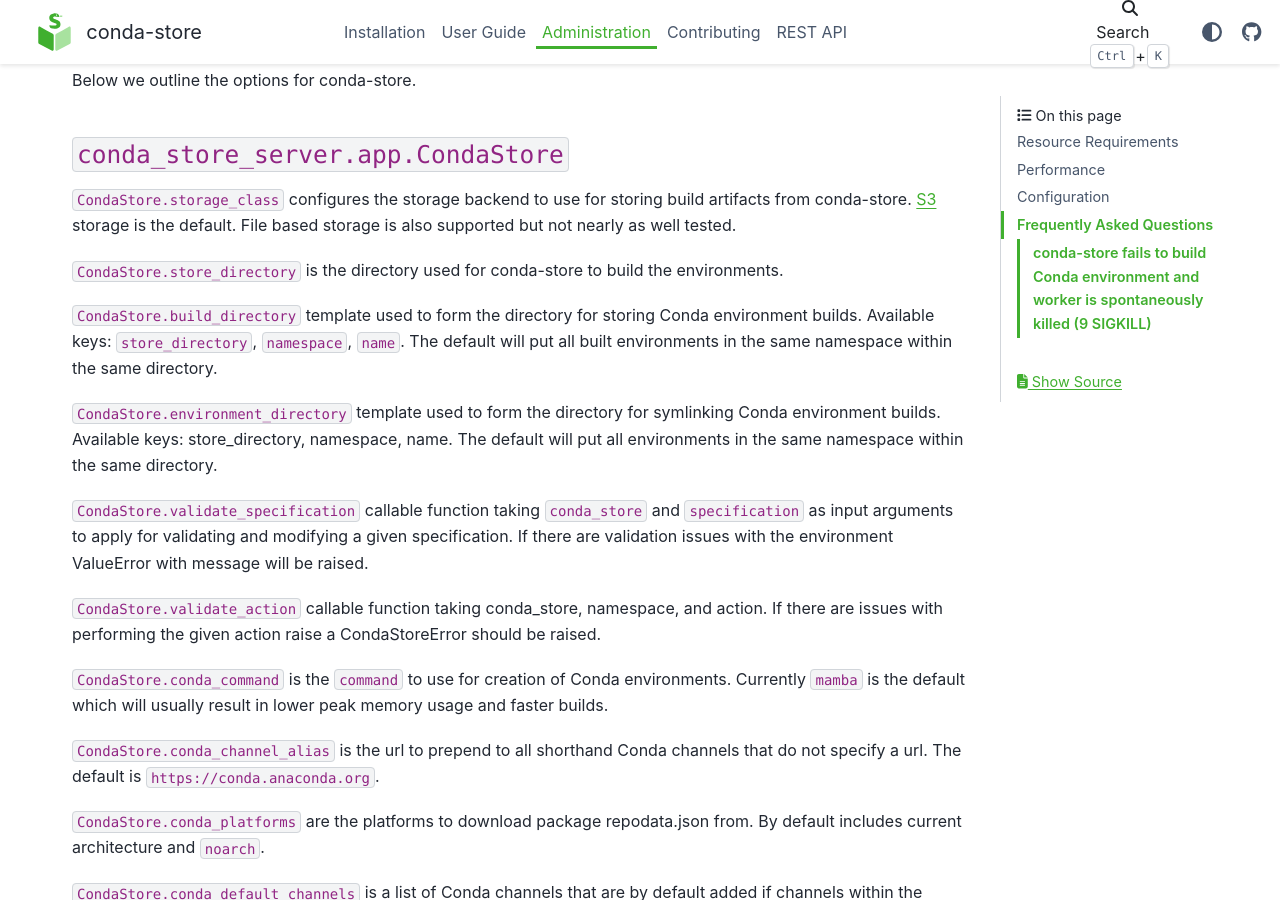
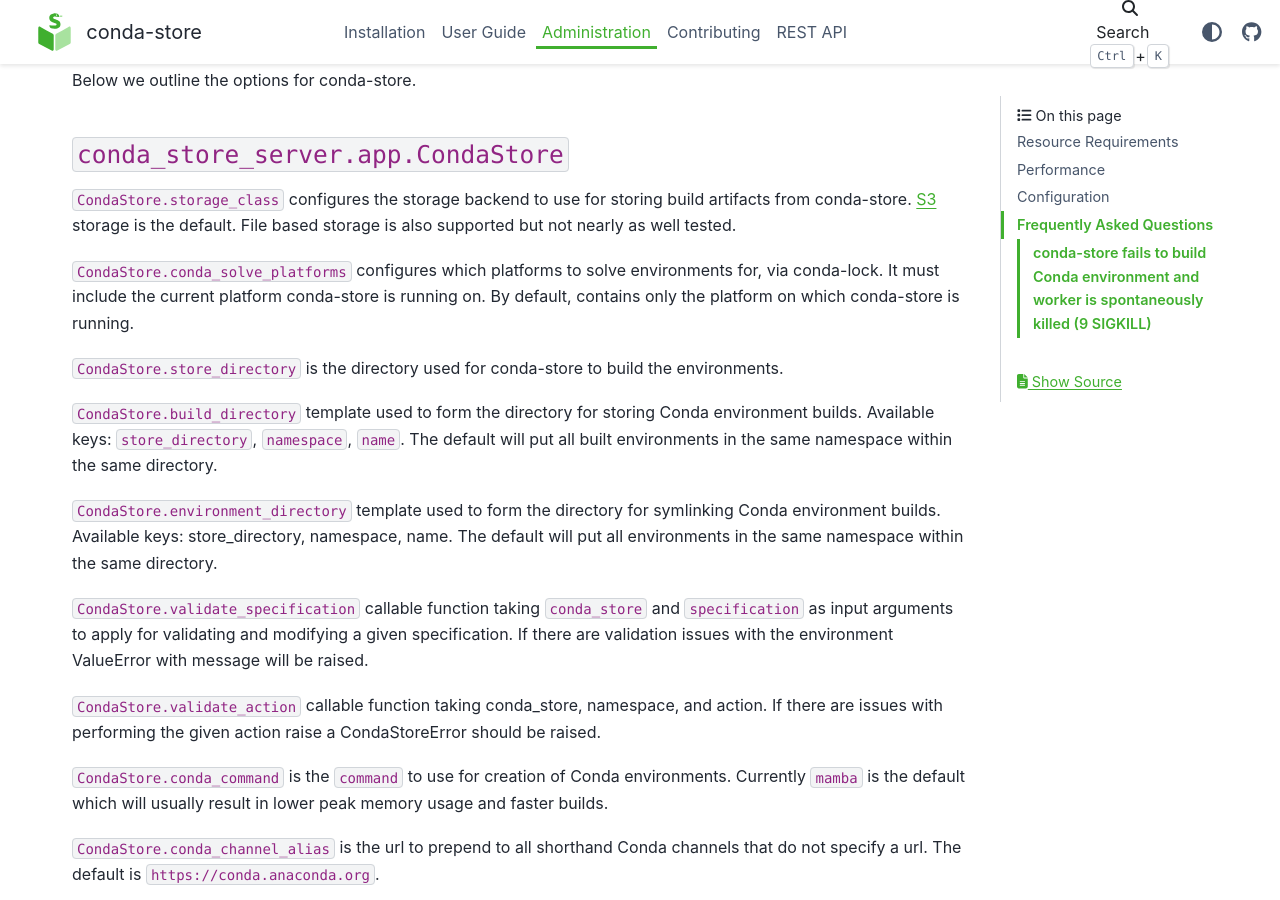
Before and after one commit to conda-incubator/conda-store, a Sphinx documentation site: the page built from docs/administration.md, in a window 1280 px wide and 900 px high, scrolled down 1499 px. Built offline with Sphinx 7.4.7 and the PyData theme 0.15.4, drawn with Linux system fonts in a browser that asks for light colours.

Commit message:
add doc on conda_solve_platforms

```diff
--- a/docs/administration.md
+++ b/docs/administration.md
@@ -80,6 +80,8 @@
 conda-store. [S3](https://en.wikipedia.org/wiki/Amazon_S3) storage is
 the default. File based storage is also supported but not nearly as
 well tested.
+
+`CondaStore.conda_solve_platforms` configures which platforms to solve environments for, via conda-lock. It must include the current platform conda-store is running on. By default, contains only the platform on which conda-store is running.
 
 `CondaStore.store_directory` is the directory used for conda-store to
 build the environments.
```
